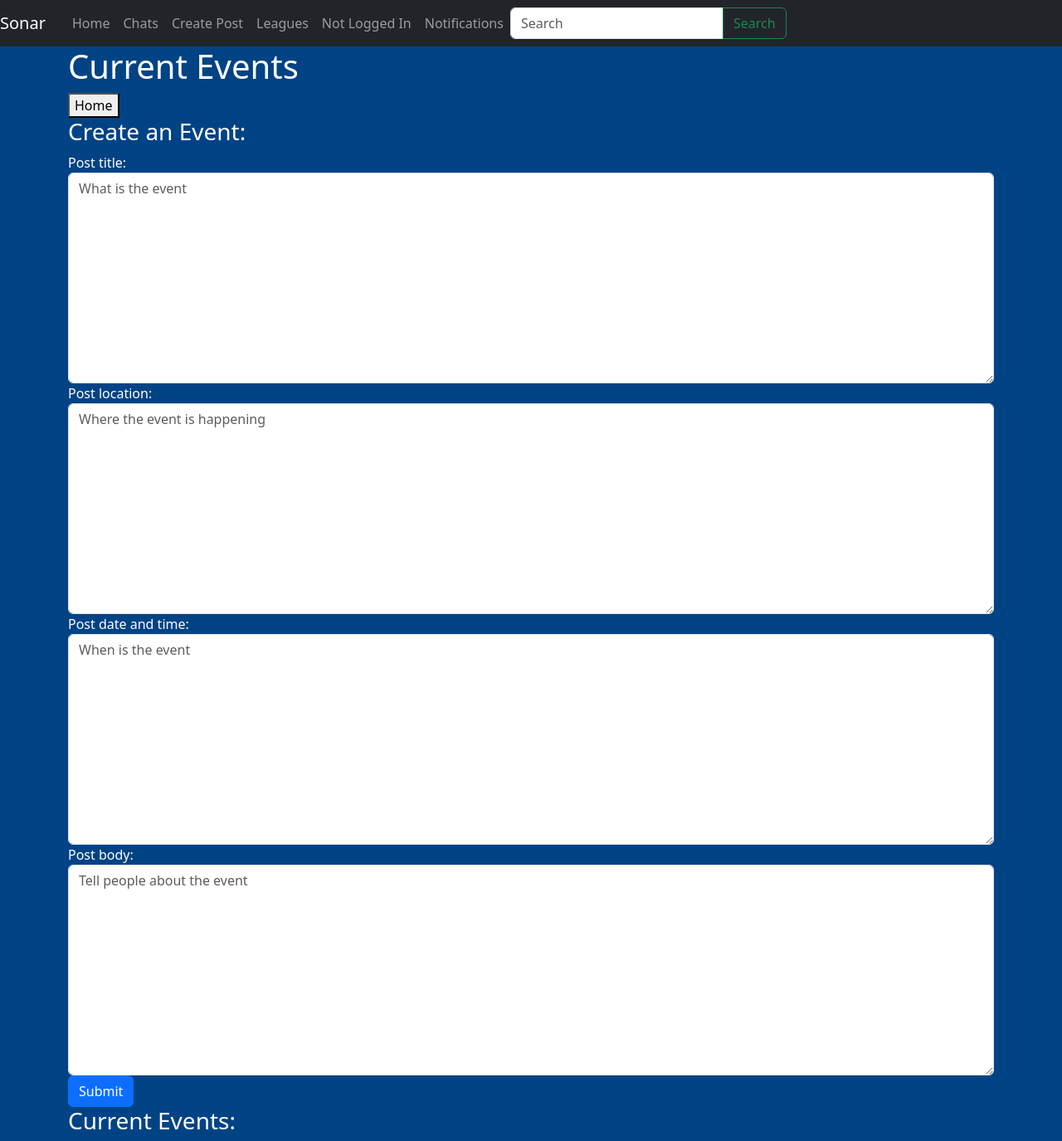
After one commit to SeanKuehl/Group-18-Capstone, a Django app: page /view-events/ in a window 1280 px wide. The commit adds this page. Shown: the whole page at 83% size. Run offline with Django 4.2, Linux system fonts and the light colour scheme; data that the repository does not hold is empty.

Commit message:
added event posts, event post detail and registering for them

```diff
--- a/Main/forms.py
+++ b/Main/forms.py
@@ -1,6 +1,6 @@
 from django import forms
 
-from .models import Post, Comment, League, UserReview, DiscountOffer
+from .models import *
 
 from django.contrib.auth.forms import UserCreationForm, UserChangeForm
 from Accounts.models import CustomUser
@@ -68,3 +68,16 @@ class LeagueForm(forms.ModelForm):
             'name': forms.TextInput(attrs={'class': 'form-control', 'placeholder': 'Enter league name'}),
             'description': forms.Textarea(attrs={'class': 'form-control', 'rows': 5, 'placeholder': 'Enter league description'}),
         }
+
+
+
+class EventForm(forms.ModelForm):
+    class Meta:
+        model = EventPost
+        fields = ['post_title', 'post_location', 'post_date_and_time', 'post_body']
+        widgets = {
+            'post_title': forms.Textarea(attrs={"class": "form-control", "placeholder": "What is the event"}),
+            'post_location': forms.Textarea(attrs={"class": "form-control", "placeholder": "Where the event is happening"}),
+            'post_date_and_time': forms.Textarea(attrs={"class": "form-control", "placeholder": "When is the event"}),
+            'post_body': forms.Textarea(attrs={"class": "form-control", "placeholder": "Tell people about the event"}),
+        }
--- a/Main/models.py
+++ b/Main/models.py
@@ -107,3 +107,47 @@ class DiscountOffer(models.Model):
     body = models.TextField()
     created_on = models.DateTimeField(auto_now_add=True)
     associated_business = models.ForeignKey(RegisteredBusiness, on_delete=models.CASCADE)
+
+
+
+class EventPost(models.Model):
+
+    OPEN = "O"
+    REGISTRATION_CLOSED = "RC"
+    EVENT_CLOSED = "EC"
+
+    event_status_choices = {
+        ("O", "Open to Registration"),
+        ("RC", "Closed to Registration"),
+        ("EC", "Event has been Closed"),
+
+    }
+
+
+    author = models.ForeignKey(CustomUser, on_delete=models.CASCADE)
+    created_on = models.DateTimeField(auto_now_add=True)
+    post_title = models.CharField(max_length=128)
+    post_location = models.CharField(max_length=128)
+    post_date_and_time = models.CharField(max_length=128)
+    post_body = models.TextField()
+
+
+    event_status = models.CharField(
+        max_length=2,
+        choices=event_status_choices,
+        default=OPEN,
+    )
+
+    attendees = models.ManyToManyField(CustomUser, related_name='event', through='EventAttendance')
+
+
+
+class EventAttendance(models.Model):
+    attendant = models.ForeignKey(CustomUser, on_delete=models.CASCADE)
+    event = models.ForeignKey(EventPost, on_delete=models.CASCADE)
+    joined_at = models.DateTimeField(auto_now_add=True)
+
+
+    # Ensures that a player can join a event only once
+    class Meta:
+        unique_together = ('attendant', 'event')
--- a/Main/urls.py
+++ b/Main/urls.py
@@ -48,4 +48,8 @@ urlpatterns = [
     path('notifications/', views.notifications_list, name='notifications_list'),
     path('notifications/clear_all/', views.clear_all_notifications, name='clear_all_notifications'),
     path('notifications/<int:notification_id>/clear/', views.clear_notification, name='clear_notification'),
+
+    path('view-events/', ViewEvents, name='events'),
+    path('this-event/<int:event_id>', EventDetail, name='event-detail'),
+    path('attend-event/<int:event_id>', attend_event, name='attend'),
 ]
--- a/Main/views.py
+++ b/Main/views.py
@@ -6,8 +6,8 @@ from django.http import HttpResponseRedirect, JsonResponse, HttpResponse
 from django.shortcuts import render, HttpResponseRedirect, get_object_or_404, redirect
 from django.urls import reverse, reverse_lazy
 
-from Main.models import Post, Comment, Activity, League, LeagueMembership, UserReview, RegisteredBusiness, DiscountOffer
-from Main.forms import CustomUserCreationForm, DiscountOfferForm
+from Main.models import *
+from Main.forms import *
 from django.shortcuts import render
 from Main.forms import CommentForm, PostForm, LeagueForm, UserReviewForm, DiscountOfferForm
 
@@ -565,3 +565,40 @@ def clear_notification(request, notification_id):
     if request.method == 'POST':
         Notification.objects.filter(id=notification_id).delete()
     return redirect('notifications_list')
+
+
+
+
+def ViewEvents(request):
+    event_list = EventPost.objects.all()
+    if request.method == 'POST':
+        form = EventForm(request.POST)
+        if form.is_valid():
+            new_event = form.save(commit=False)
+            new_event.author = request.user
+            new_event.event_status = "OPEN"
+            new_event.save()
+
+            return redirect('events')
+    else:
+
+        form = EventForm()
+    return render(request, 'view_event_posts.html', {'form': form, 'events': event_list})
+
+
+
+def EventDetail(request, event_id):
+    this_event = EventPost.objects.get(pk=event_id)
+    num_of_people = len(EventAttendance.objects.filter(event=this_event))
+
+    return render(request, 'event_detail.html', {'event': this_event, 'num_of_people': num_of_people})
+
+
+
+
+@login_required
+def attend_event(request, event_id):
+    event = get_object_or_404(EventPost, id=event_id)
+    if not EventAttendance.objects.filter(attendant=request.user, event=event).exists():
+        EventAttendance.objects.create(attendant=request.user, event=event)
+    return redirect('event-detail', event_id=event.id)
--- a/templates/base.html
+++ b/templates/base.html
@@ -30,6 +30,7 @@
               <a class="nav-link" href="{% url 'my_account' current_user.pk %}">My Account</a>
               <a class="nav-link" href="{% url 'register_business' %}">Register Business</a>
               <a class="nav-link" href="{% url 'discounts' %}">Browse Discounts</a>
+              <a class="nav-link" href="{% url 'events' %}">See Events</a>
             {% else %}
                 <a class="nav-link" href="#">Not Logged In</a>
             {% endif %}
--- /dev/null
+++ b/templates/view_event_posts.html
@@ -0,0 +1,53 @@
+{% extends "base.html" %}
+{% block content %}
+<!DOCTYPE html>
+<html>
+<head>
+    <title>Events</title>
+</head>
+<body>
+    <h1>Current Events</h1>
+
+    <a href="{% url 'home' %}">
+    <button>Home</button>
+    </a>
+
+
+    <h3>Create an Event:</h3>
+    <form method="post">
+        {% csrf_token %}
+
+        <div>
+            {{ form }}
+        </div>
+
+        <button type="submit" class="btn btn-primary">Submit</button>
+    </form>
+
+
+
+    <h3>Current Events:</h3>
+    {% for event in events %}
+        <p>
+            On {{ event.created_on.date }} <b>{{ event.author }}</b> posted
+        </p>
+        <a href="{% url 'event-detail' event.pk %}">
+        <p>
+            {{ event.post_title }}
+        </p>
+        </a>
+
+        <p>
+            {{ event.post_body | linebreaks }}
+        </p>
+    {% endfor %}
+
+
+
+
+
+
+
+</body>
+</html>
+{% endblock %}
```
Also changed, not shown: templates/event_detail.html (added, +41 -0 lines), Accounts/migrations/0001_initial.py, Main/migrations/0001_initial.py, Main/migrations/0002_alter_eventpost_event_status.py (added).
